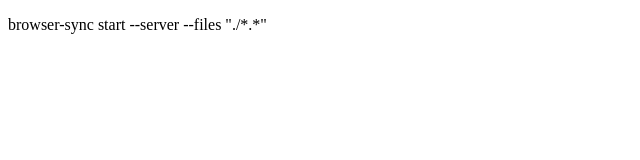
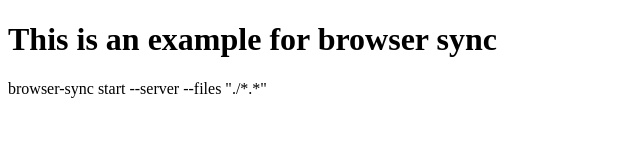
Before and after one commit to kikeestrada/browserSycn_basic_boilerplate, a website: page index.html in a window 1280 px wide. Shown: the whole page, without its empty margins (0-640 px from the left). Drawn offline with Linux system fonts and the light colour scheme.

Commit message:
actualizacion del browser sync

```diff
--- a/index.html
+++ b/index.html
@@ -9,8 +9,8 @@
         <link rel="stylesheet" href="./main.css">
     </head>
     <body>
+    <h1>This is an example for browser sync</h1>
         <p>browser-sync start --server --files "./*.*"</p>
-
         <script src="./main.js"></script>
     </body>
 </html>
```
